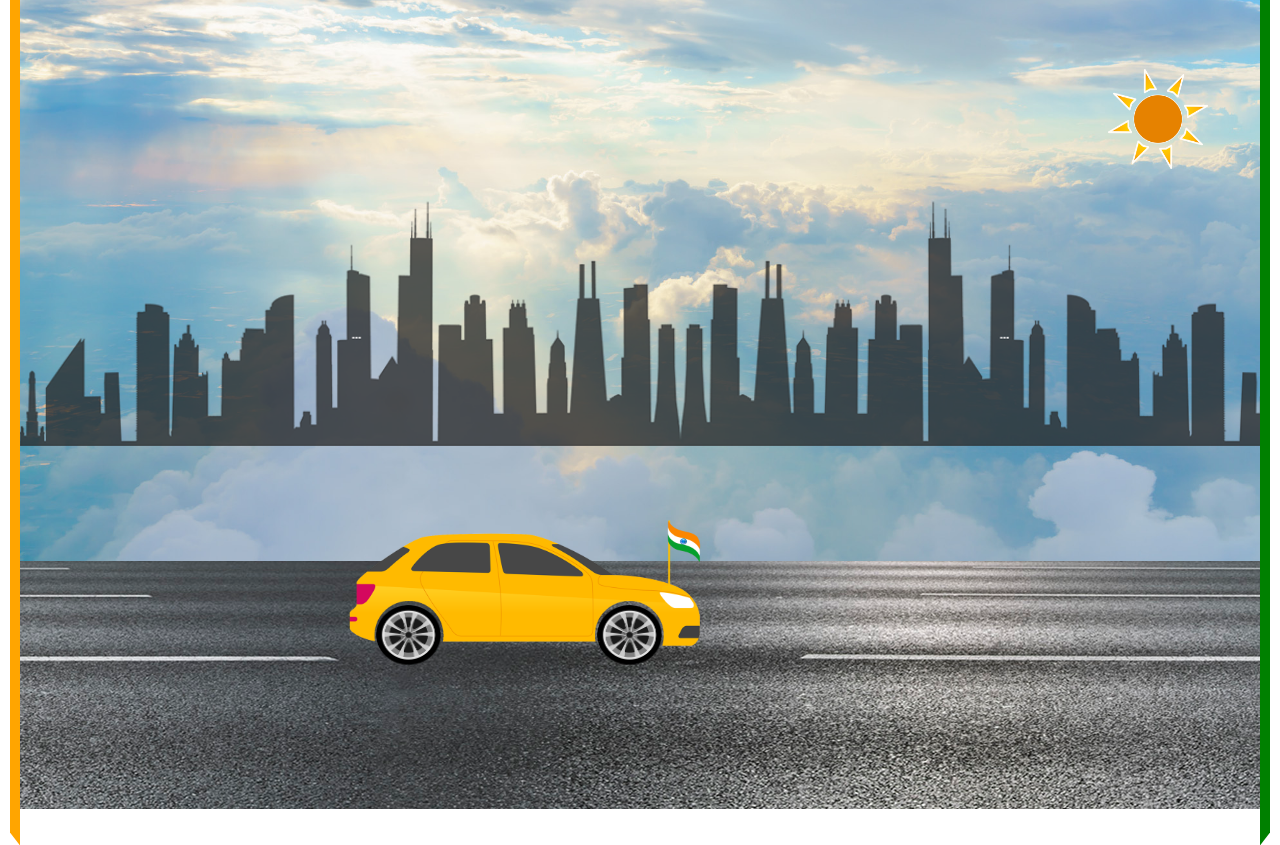
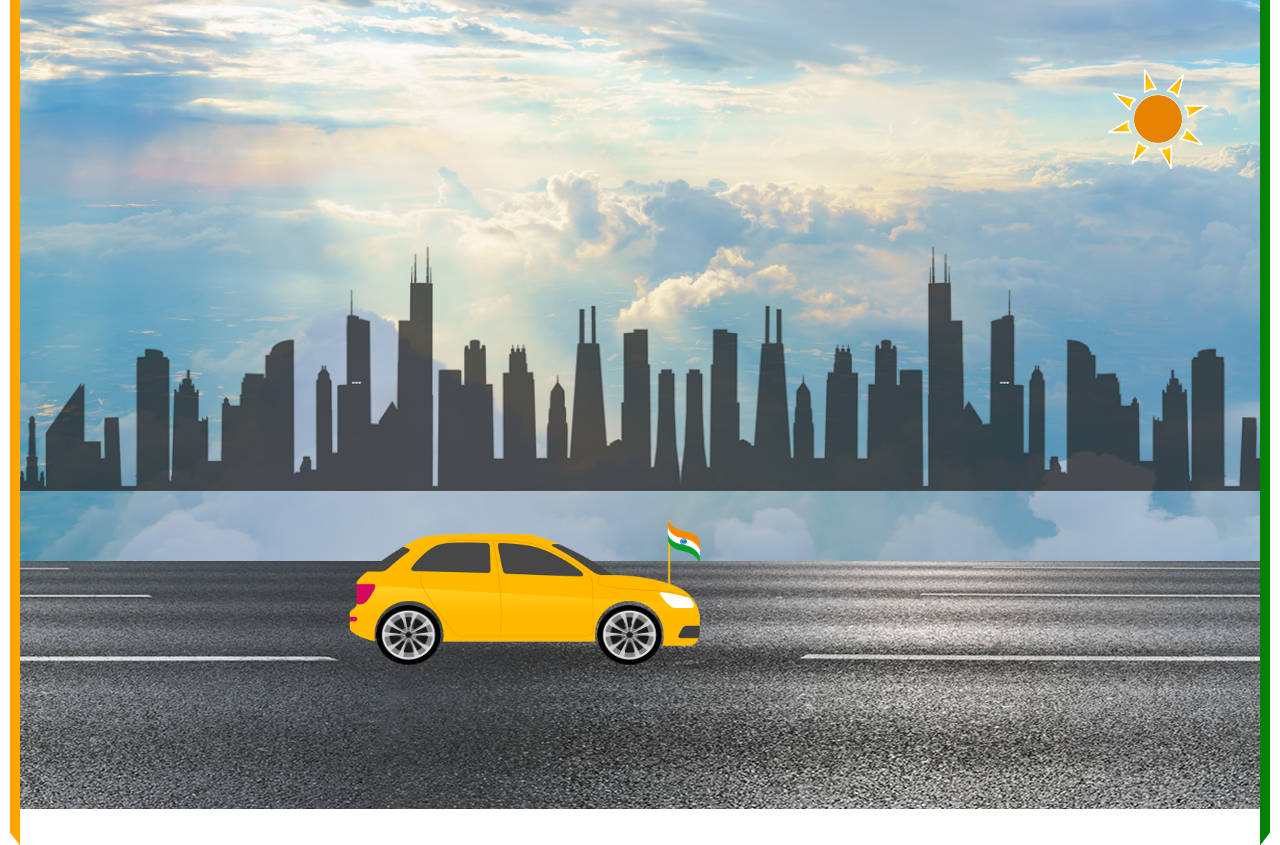
Before and after one commit to Aiswarya-Regi/CSSHandson5, a plain HTML site: page index2.html in a window 1280 px wide. Shown: the part 89-934 px from the top of the page. Drawn offline with Linux system fonts and the light colour scheme.

Commit message:
Update style.css

```diff
--- a/style.css
+++ b/style.css
@@ -300,7 +300,7 @@ ol{
     background-size: cover;
     position: relative;
     bottom: 0;
-    top: 103px;
+    top: 148px;
     z-index: 3;
     height: 260px;
 }
```
